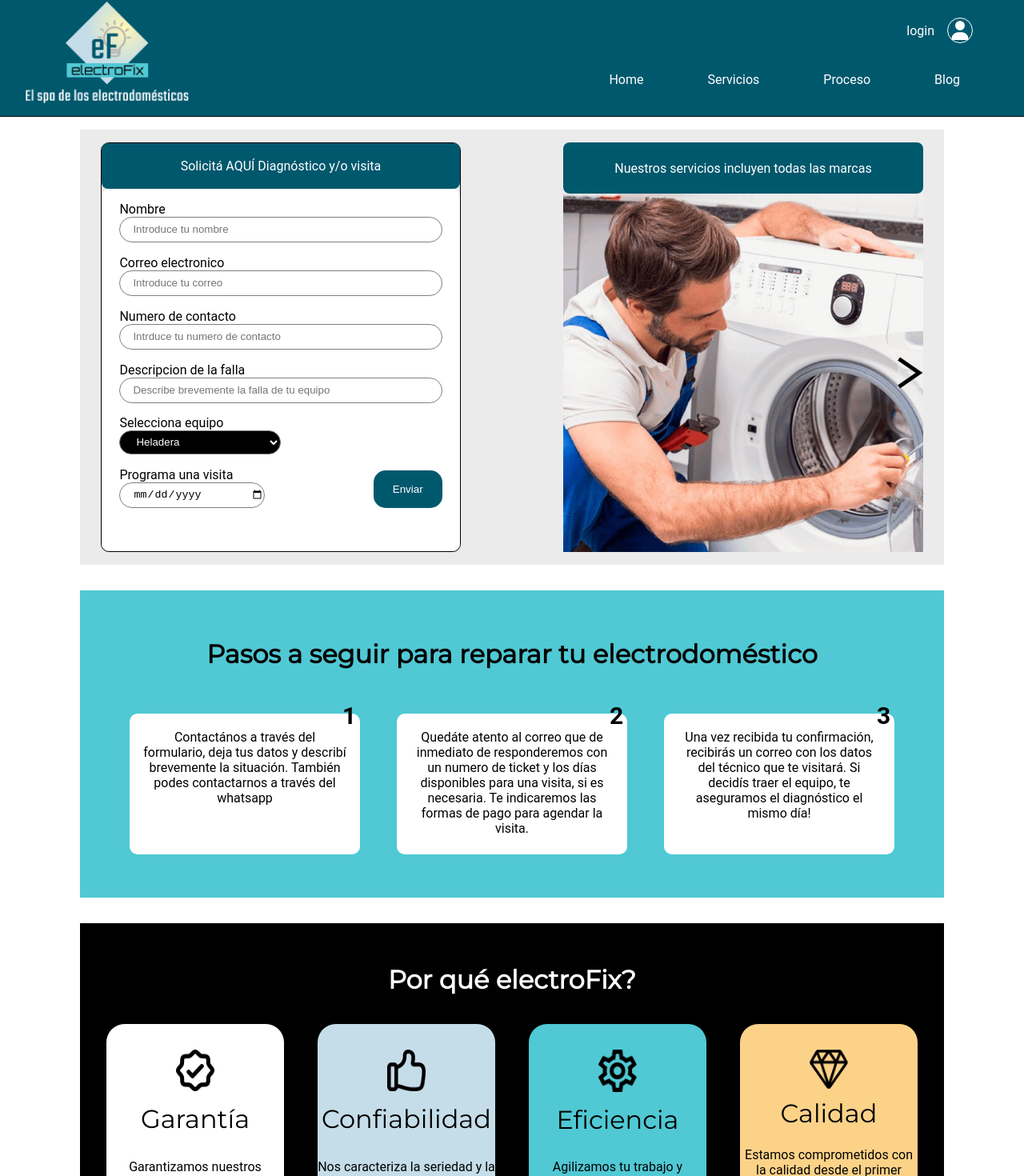
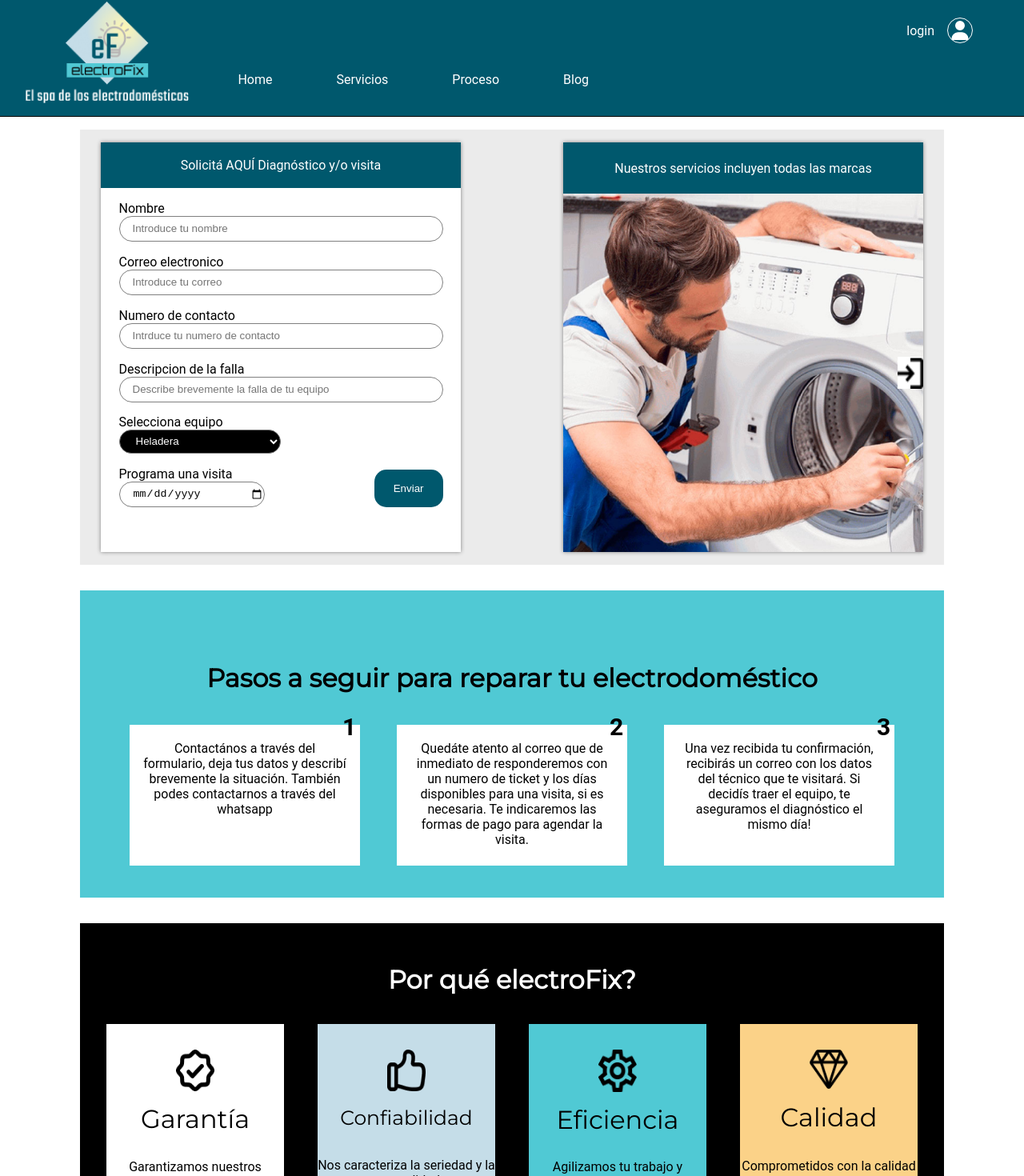
Before and after one commit to agusder95/electroFix, a React (Create React App) app: page / in a window 1280 px wide. Shown: the part 14-1484 px from the top of the page at 80% size. Built offline with nearby package versions, Linux system fonts and the light colour scheme.

Commit message:
modificacion footer, header, bordes, sect 1 y 2

```diff
--- a/package.json
+++ b/package.json
@@ -9,6 +9,7 @@
     "@testing-library/jest-dom": "^5.17.0",
     "@testing-library/react": "^13.4.0",
     "@testing-library/user-event": "^13.5.0",
+    "jquery": "^3.7.1",
     "react": "^18.2.0",
     "react-dom": "^18.2.0",
     "react-router-dom": "^6.15.0",
--- a/src/Components/common/Carousel/index.jsx
+++ b/src/Components/common/Carousel/index.jsx
@@ -1,7 +1,7 @@
 import React, { useState } from "react";
 import "./styles.scss";
 import Image from "../Image";
-import arrowNext from "../../../assets/images/home/arrow-next.png"
+import arrowNext from "../../../assets/images/home/flechaDerecha.png";
 import Button from "../Button";
 
 const Carousel = ({ images }) => {
@@ -15,7 +15,7 @@ const Carousel = ({ images }) => {
         <Image src={images[courrentIndex]} className="carousel-image" />
       </div>
       <Button onClick={() => nextPage()} className="carousel-button">
-        <Image src={arrowNext} className="arrow"/>
+        <Image src={arrowNext} className="arrow" />
       </Button>
     </div>
   );
--- a/src/Components/pure/footer.scss
+++ b/src/Components/pure/footer.scss
@@ -1,28 +1,28 @@
 @import "../../scss/colors.scss";
 
-footer{
+footer {
   width: 100%;
   position: static;
   display: flex;
   align-items: center;
   justify-content: space-between;
-     background-color:$black;
-     color:$white;
+  background-color: $black;
+  color: $white;
   height: 10rem;
-     h2{
+  h2 {
     margin-left: 6rem;
   }
 
-     ul{
+  ul {
     display: flex;
-          li{
-               margin-right: 6rem;
-               a{
+
+    li {
+      margin-right: 2rem;
+
+      a {
         width: 3rem;
         height: 3rem;
       }
-
-
     }
   }
 }
--- a/src/Components/pure/header.scss
+++ b/src/Components/pure/header.scss
@@ -1,6 +1,10 @@
 @import "../../scss/colors.scss";
 .header {
-  a{
+  ul {
+    margin-right: 29rem;
+  }
+
+  a {
     color: $white;
   }
   display: flex;
@@ -13,7 +17,7 @@
   z-index: 99;
   top: 0;
   transition: height 0.3s ease;
-  #logoContainer{
+  #logoContainer {
     height: 80%;
     align-self: center;
     margin-left: 2rem;
@@ -54,7 +58,7 @@
       }
     }
   }
-  &.shrink{
-     height: 5rem;
+  &.shrink {
+    height: 5rem;
   }
 }
--- a/src/Components/sections/sectHome/sect1/formHome/styles.scss
+++ b/src/Components/sections/sectHome/sect1/formHome/styles.scss
@@ -1,12 +1,14 @@
 @import "../../../../../scss/colors.scss";
 .formHome {
   background-color: $white;
-  border-radius: 10px ;
+  // border-radius: 10px ;
+
   width: 100%;
   height: 100%;
   display: flex;
   flex-direction: column;
   align-items: center;
+
   .form {
     margin-top: 1rem;
     /* &.Check {
@@ -18,7 +20,8 @@
     width: 90%;
     margin-top: 15px;
     display: flex;
-    justify-content: space-evenly ;
+    justify-content: space-evenly;
+
     .block1 {
       width: 50%;
       #products {
@@ -34,7 +37,7 @@
         }
       }
     }
-    .block2{
+    .block2 {
       width: 50%;
       display: flex;
       justify-content: flex-end;
--- a/src/Components/sections/sectHome/sect1/styles.scss
+++ b/src/Components/sections/sectHome/sect1/styles.scss
@@ -14,20 +14,24 @@
     max-width: calc(1080px / 2.4);
     height: 32rem;
     border: 1px solid $black;
-    border-radius: 10px;
+    //    border-radius: 10px;
     display: flex;
     flex-direction: column;
     justify-content: flex-start;
     align-items: center;
     .title {
       width: 100%;
+      border-radius: 0px;
     }
     &:first-child {
       margin-left: 10px;
+      border: none;
+      box-shadow: 0px 0px 5px gray;
     }
     &:last-child {
       margin-right: 10px;
       border: none;
+      box-shadow: 0px 0px 5px gray;
     }
     .carousel {
       height: 28rem;
--- a/src/Components/sections/sectHome/sect2/styles.scss
+++ b/src/Components/sections/sectHome/sect2/styles.scss
@@ -3,12 +3,17 @@
 .section2 {
   background-color: $secondary-color;
   height: 24rem;
-  padding-top: 1rem;
+  // padding-top: 1rem;
+  padding-top: 60px;
   display: flex;
   flex-direction: column;
   justify-content: space-evenly;
   text-align: center;
   margin-bottom: 2rem;
+
+  .h2 {
+    padding-top: 1rem;
+  }
 
   .block {
     display: flex;
@@ -20,7 +25,7 @@
       background-color: $white;
       height: 11rem;
       width: 18rem;
-      border-radius: 10px;
+      //    border-radius: 10px;
       margin: 10px 0;
       padding: 0 1rem;
 
--- a/src/Components/sections/sectHome/sect3/card/styles.scss
+++ b/src/Components/sections/sectHome/sect3/card/styles.scss
@@ -1,24 +1,24 @@
-.cardWrapper{
+.cardWrapper {
   display: flex;
   flex-direction: column;
   justify-content: flex-start;
   align-items: center;
   border: 1px solid black;
-     border-radius: 24px;
+  //    border-radius: 24px;
   width: 14rem;
   height: 14rem;
   padding-top: 2rem;
-     .ImageCardContainer{
+  .ImageCardContainer {
     width: 3rem;
   }
-     .cardTxt{
+  .cardTxt {
     flex-grow: 1;
     display: flex;
     justify-content: end;
     align-items: center;
-          h2{
+
+    h2 {
       font-weight: normal;
     }
   }
-
 }
--- a/src/Components/sections/sectHome/sect3/index.jsx
+++ b/src/Components/sections/sectHome/sect3/index.jsx
@@ -20,10 +20,30 @@ const Sect3 = () => {
       <h2 id="title">Por qué electroFix?</h2>
 
       <div className="cardSection">
-        <Card className="cardSect3" imge={img1} title="Garantía" txt="Garantizamos nuestros trabajos 100%" />
-        <Card className="cardSect3" imge={img2} title="Confiabilidad" txt="Nos caracteriza la seriedad y la puntualidad" />
-        <Card className="cardSect3" imge={img3} title="Eficiencia" txt="Agilizamos tu trabajo y anticipamos las entregas" />
-        <Card className="cardSect3" imge={img4} title="Calidad" txt="Estamos comprometidos con la calidad desde el primer contacto" />
+        <Card
+          className="cardSect3"
+          imge={img1}
+          title="Garantía"
+          txt="Garantizamos nuestros trabajos 100%"
+        />
+        <Card
+          className="cardSect3"
+          imge={img2}
+          title="Confiabilidad"
+          txt="Nos caracteriza la seriedad y la puntualidad"
+        />
+        <Card
+          className="cardSect3"
+          imge={img3}
+          title="Eficiencia"
+          txt="Agilizamos tu trabajo y anticipamos las entregas"
+        />
+        <Card
+          className="cardSect3"
+          imge={img4}
+          title="Calidad"
+          txt="Comprometidos con la calidad desde el primer contacto"
+        />
       </div>
     </section>
   );
--- a/src/Components/sections/sectHome/sect3/styles.scss
+++ b/src/Components/sections/sectHome/sect3/styles.scss
@@ -9,25 +9,31 @@
   justify-content: space-evenly;
   text-align: center;
   margin-bottom: 2rem;
-  #title{
+  #title {
     color: $white;
   }
 
   .cardSection {
     width: 100%;
     display: flex;
-    flex-wrap: wrap;
+    //  flex-wrap: wrap;
     justify-content: space-between;
     padding: 0 2rem;
 
     .cardSect3 {
       color: $black;
+
       &:nth-child(1) {
         background-color: $white;
       }
       &:nth-child(2) {
         background-color: $acent-color2;
+
+        h2 {
+          font-size: 25px;
+        }
       }
+
       &:nth-child(3) {
         background-color: $secondary-color;
       }
```
Also changed, not shown: src/assets/images/home/flechaDerecha.png (added), 21 other files (tests, documents, lock files or other folders). Lines whose indentation alone changed are shown as unchanged.
